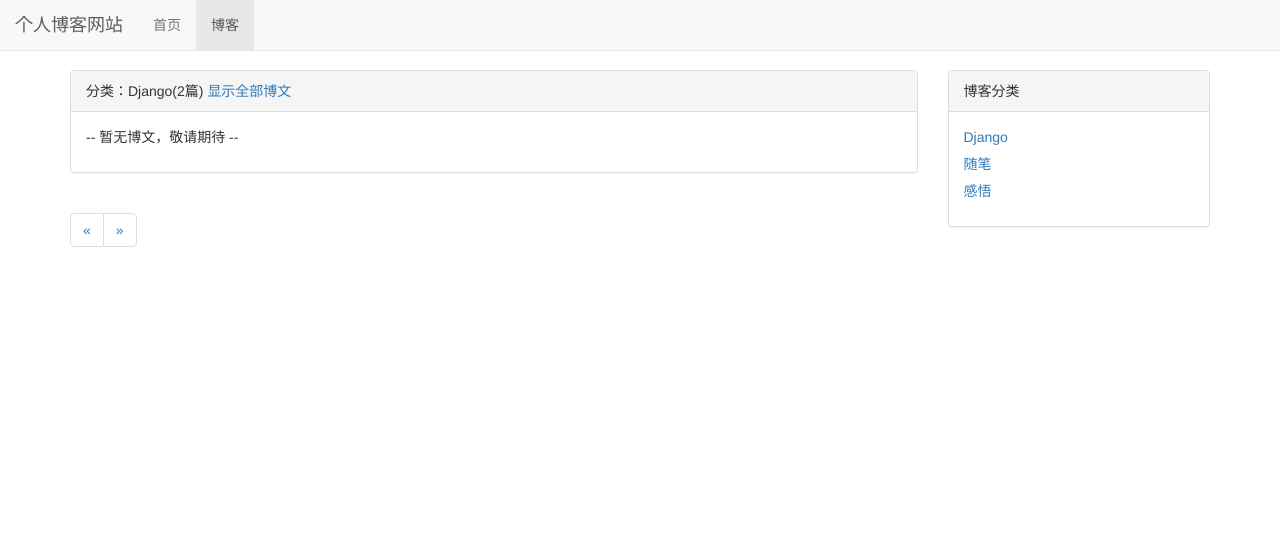
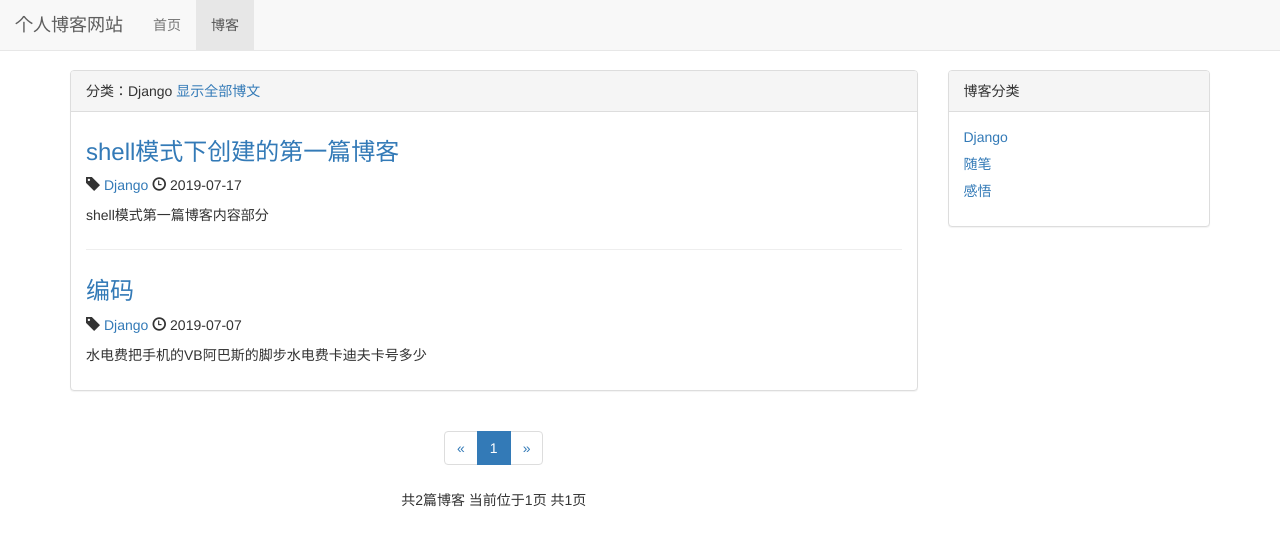
Before and after one commit to DestinyMy/mysite, a Django app: page /blog/blog_type/1 in a window 1280 px wide. Shown: the top 546 px of the page. Run offline with Django 3.2, Linux system fonts and the light colour scheme; data comes from the database, SQL or seed files in the repository; some libraries are stand-ins or nearby versions.

Commit message:
完善分页功能

```diff
--- a/mysite/blog/static/blog/blog.css
+++ b/mysite/blog/static/blog/blog.css
@@ -12,6 +12,9 @@ div.blog:not(:last-child) {
 div.blog h3 {
     margin-top: 0.5em;
 }
+div.blog_page {
+    text-align: center;
+}
 ul.blog_detail_info {
     list-style-type: none;
     margin-top: 1.2em;
--- a/mysite/blog/templates/blog/blog_list.html
+++ b/mysite/blog/templates/blog/blog_list.html
@@ -19,7 +19,7 @@
             <div class="col-xs-12 col-sm-8 col-md-8 col-lg-9">
                 {# 显示博文列表 #}
                 <div class="panel panel-default">
-                    <div class="panel-heading">{% block blog_list_title %}博文列表({{ page_of_blogs.paginator.count }}篇){% endblock %}</div>
+                    <div class="panel-heading">{% block blog_list_title %}博文列表{% endblock %}</div>
                     <div class="panel-body">
                         {% for blog in page_of_blogs.object_list %}
                             <div class="blog">
@@ -38,7 +38,7 @@
                     </div>
                 </div>
                 {# 显示博文页码 #}
-                <div>
+                <div class="blog_page">
                     <ul class="pagination">
                         {# 显示上一页 #}
                         <li>
@@ -51,13 +51,16 @@
                             {% endif %}
                         </li>
                         {# 显示页面数字 #}
-                        {% for page_num in page_of_blogs.paginator.page_range %}
+                        {% for page_num in page_range %}
                             {% if page_of_blogs.number == page_num %}
-                                <li class="active">
+                                <li class="active"><span>{{ page_num }}</span></li>
                             {% else %}
-                                <li>
+                                {% if page_num == "..." %}
+                                    <li><span>{{ page_num }}</span></li>
+                                {% else %}
+                                    <li><a href="?page={{ page_num }}">{{ page_num }}</a></li>
+                                {% endif %}
                             {% endif %}
-                            <a href="?page={{ page_num }}">{{ page_num }}</a></li>
                         {% endfor %}
                         {# 显示下一页 #}
                         <li>
@@ -70,6 +73,11 @@
                             {% endif %}
                         </li>
                     </ul>
+                    <p>
+                        共{{ page_of_blogs.paginator.count }}篇博客
+                        当前位于{{ page_of_blogs.number }}页
+                        共{{ page_of_blogs.paginator.num_pages }}页
+                    </p>
                 </div>
             </div>
             {# 显示博文类型列表 #}
--- a/mysite/blog/templates/blog/blogs_with_type.html
+++ b/mysite/blog/templates/blog/blogs_with_type.html
@@ -6,6 +6,6 @@
 {% endblock %}
 
 {% block blog_list_title %}
-    分类：{{ blog_type.type_name }}({{ blogs|length }}篇)
+    分类：{{ blog_type.type_name }}
     <a href="{% url 'blog_list' %}">显示全部博文</a>
 {% endblock %}
--- a/mysite/blog/views.py
+++ b/mysite/blog/views.py
@@ -1,14 +1,32 @@
 from django.shortcuts import render_to_response, get_object_or_404
 from django.core.paginator import Paginator
+from django.conf import settings
 from .models import Blog, BlogType
+
+EACH_PAGE_BLOG_NUM = 2 #每一页的博客数量(第一种设置博客数方式)
 
 def blog_list(request):
     blog_all_list = Blog.objects.all()
-    paginator = Paginator(blog_all_list, 10) #每10页进行分页
+    paginator = Paginator(blog_all_list, settings.EACH_PAGE_BLOG_NUM) #第二种设置博客数的方式
     page_num = request.GET.get('page', 1) #获取url的页面参数(GET请求)
     page_of_blogs = paginator.get_page(page_num)
+    current_page_num = page_of_blogs.number #获取当前页的页码
+    #获取当前页面前后2页的页面
+    page_range = list(range(max(current_page_num - 2, 1), current_page_num)) + \
+                 list(range(current_page_num, min(current_page_num + 2, paginator.num_pages) + 1))
+    #添加页码之间的省略标记
+    if page_range[0] - 1 >= 2:
+        page_range.insert(0, "...")
+    if paginator.num_pages - page_range[-1] >= 2:
+        page_range.append("...")
+    #添加首页和尾页
+    if page_range[0] != 1:
+        page_range.insert(0, 1)
+    if page_range[-1] != paginator.num_pages:
+        page_range.append(paginator.num_pages)
     context = {}
     context['page_of_blogs'] =  page_of_blogs
+    context['page_range'] =  page_range
     context['count'] = Blog.objects.all().count() #第二种方式得到博文的篇数，在界面使用时为blog.count或直接用count
     context['blog_types'] = BlogType.objects.all()
     return render_to_response('blog/blog_list.html', context)
@@ -19,9 +37,28 @@ def blog_detail(request, blog_pk):
     return render_to_response('blog/blog_detail.html', context)
 
 def blogs_with_type(request, blog_type_pk):
+    blog_type = get_object_or_404(BlogType, pk=blog_type_pk)
+    blog_all_list = Blog.objects.filter(blog_type=blog_type)
+    paginator = Paginator(blog_all_list, settings.EACH_PAGE_BLOG_NUM)
+    page_num = request.GET.get('page', 1) #获取url的页面参数(GET请求)
+    page_of_blogs = paginator.get_page(page_num)
+    current_page_num = page_of_blogs.number #获取当前页的页码
+    #获取当前页面前后2页的页面
+    page_range = list(range(max(current_page_num - 2, 1), current_page_num)) + \
+                 list(range(current_page_num, min(current_page_num + 2, paginator.num_pages) + 1))
+    #添加页码之间的省略标记
+    if page_range[0] - 1 >= 2:
+        page_range.insert(0, "...")
+    if paginator.num_pages - page_range[-1] >= 2:
+        page_range.append("...")
+    #添加首页和尾页
+    if page_range[0] != 1:
+        page_range.insert(0, 1)
+    if page_range[-1] != paginator.num_pages:
+        page_range.append(paginator.num_pages)
     context = {}
-    blog_type = get_object_or_404(BlogType, pk=blog_type_pk)
-    context['blogs'] = Blog.objects.filter(blog_type=blog_type)
     context['blog_type'] = blog_type
+    context['page_of_blogs'] =  page_of_blogs
+    context['page_range'] =  page_range
     context['blog_types'] = BlogType.objects.all()
     return render_to_response('blog/blogs_with_type.html', context)
--- a/mysite/mysite/settings.py
+++ b/mysite/mysite/settings.py
@@ -124,3 +124,6 @@ STATIC_URL = '/static/'
 STATICFILES_DIRS = [
     os.path.join(BASE_DIR, "static"),
 ]
+
+#自定义参数
+EACH_PAGE_BLOG_NUM = 5
```
